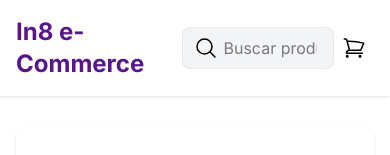
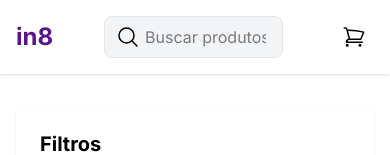
Before and after one commit to DiogoAAbreu/in8-e-commerce, a React (Vite) app in the folder frontend/: page / in a window 390 px wide. Shown: the top 155 px of the page. Built offline with nearby package versions, Linux system fonts and the light colour scheme.

Commit message:
fix: fixed responsiveness logo header

```diff
--- a/frontend/src/components/common/Header.jsx
+++ b/frontend/src/components/common/Header.jsx
@@ -7,7 +7,9 @@ export default function Header({
     return (
         <header className="bg-white shadow-sm sticky top-0 z-20">
             <div className="container mx-auto px-4 lg:px-8 py-4 flex justify-between items-center">
-                <h1 className="text-2xl font-bold text-purple-900 cursor-pointer">In8 e-Commerce</h1>
+                <h1 className="flex text-2xl font-bold text-purple-900 cursor-pointer transform hover:scale-105 transition-transform duration-300">
+                    in8 <span className="hidden md:block ml-2"> e-Commerce</span>
+                </h1>
                 <SearchBar />
                 <ProductCart quantityProducts={quantityProducts} />
             </div>
```
